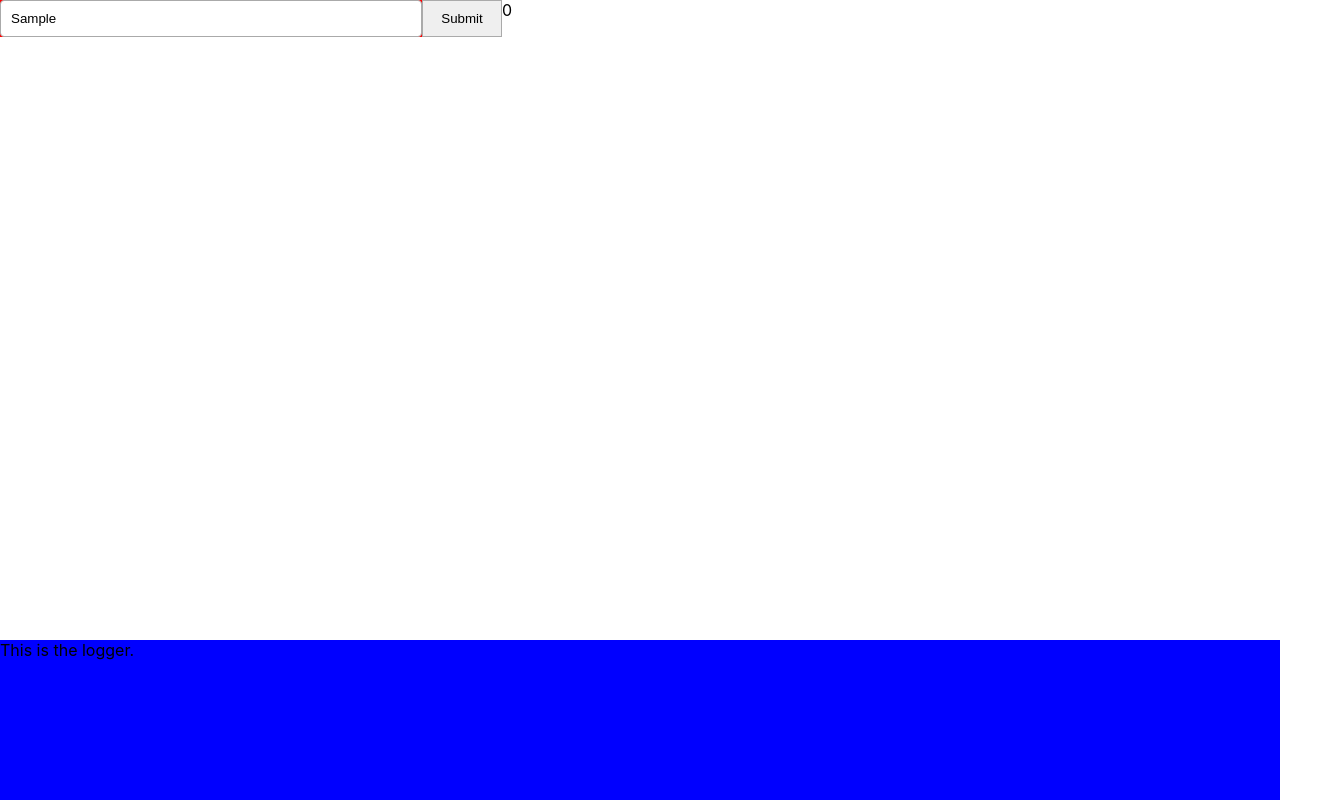
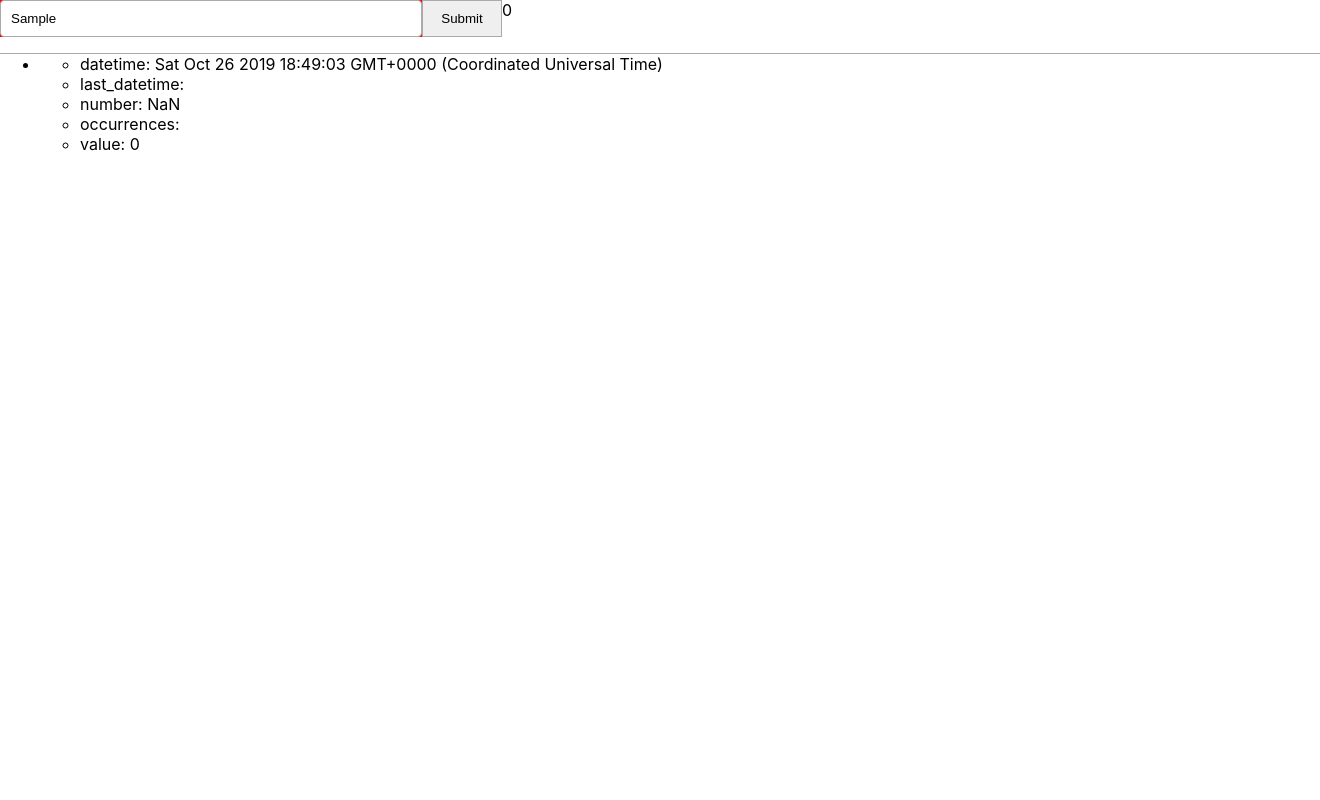
Before and after one commit to avarona/backstage-FE-challenge, a React (Create React App) app: page / in a window 1280 px wide. Both pictures are taken after typing "Sample" into the empty fields and a click on the button "Submit". Shown: the whole page, 1320 px wide, since content can reach past the window. Built offline with nearby package versions, Linux system fonts and the light colour scheme.

Commit message:
log api requests in Logger

```diff
--- a/src/api.ts
+++ b/src/api.ts
@@ -1,4 +1,4 @@
-export const sumOfSquares = (n: number) => {
+const sumOfSquares = (n: number) => {
   let sum = 0;
   for(let i = 1; i <= n; i++) {
     sum += Math.pow(i, 2);
@@ -6,7 +6,7 @@ export const sumOfSquares = (n: number) => {
   return sum;
 };
 
-export const squareOfSum = (n: number) => {
+const squareOfSum = (n: number) => {
   let sum = 0;
   for(let i = 1; i <= n; i++) {
     sum += i;
@@ -14,7 +14,7 @@ export const squareOfSum = (n: number) => {
   return Math.pow(sum, 2);
 };
 
-export const calculateDifference = (n: number) => {
+const calculateDifference = (n: number) => {
   return Math.abs(squareOfSum(n) - sumOfSquares(n));
 };
 
@@ -22,7 +22,7 @@ export const getDifferenceOfSquares = (n: number) => {
   return new Promise((resolve, reject) => {
     try {
       resolve({
-        datetime: new Date(), //current date/time of this request,
+        datetime: new Date().toString(), //current date/time of this request,
         value: calculateDifference(n), // solution,
         number: n, // input number
         occurrences: '',  // the number of times input has been requested
--- /dev/null
+++ b/src/components/LogItem/index.tsx
@@ -0,0 +1,28 @@
+import React from 'react';
+
+export type Props = {
+  // could be global declaration if logging other types of items
+  item: {
+    datetime: string;
+    value: string;
+    number: string;
+    occurrences: string;
+    last_datetime: string;
+  }
+}
+
+type Keys = Array<keyof Props['item']>;
+
+const LogItem = ({ item }: Props) => {
+  const itemProperties = Object.keys(item).sort() as Keys;
+
+  return (
+    <ul>
+      {itemProperties.map((key, i) => {
+        return <li key={i}>{key}: {item[key]}</li>
+      })}
+    </ul>
+  )
+};
+
+export default LogItem;
--- a/src/components/Logger/index.tsx
+++ b/src/components/Logger/index.tsx
@@ -1,10 +1,19 @@
 import React from 'react';
 import styles from './styles.module.scss';
+import LogItem, { Props as LogItemProps} from '../LogItem';
 
-const Logger = () => (
-  <div className={styles.loggerContainer}>
-    This is the logger.
-  </div>
+export type Props = {
+  log: Array<LogItemProps['item']>;
+}
+
+const Logger = ({ log }: Props) => (
+  <ul className={styles.loggerContainer}>
+    {log.map((item, i) => (
+      <li key={i}>
+        <LogItem item={item}/>
+      </li>
+    ))}
+  </ul>
 )
 
 export default Logger;
--- a/src/components/Logger/styles.module.scss
+++ b/src/components/Logger/styles.module.scss
@@ -1,5 +1,6 @@
 .loggerContainer {
   width: 100%;
   min-height: 20%;
-  background-color: blue;
+  border-top: 1px solid #aaa;
+  overflow-y: auto
 }
--- a/src/containers/App/index.tsx
+++ b/src/containers/App/index.tsx
@@ -1,14 +1,10 @@
 import React from 'react';
 import styles from './styles.module.scss';
 import Form from '../Form';
-import Logger from '../../components/Logger';
 
 const App = () => (
   <div className={styles.appContainer}>
-    <div className={styles.appContent}>
-      <Form />
-    </div>
-    <Logger />
+    <Form />
   </div>
 );
 
--- a/src/containers/App/styles.module.scss
+++ b/src/containers/App/styles.module.scss
@@ -4,7 +4,3 @@
   width: 100vw;
   height: 100vh;
 }
-
-.appContent {
-  height: 80%;
-}
--- a/src/containers/Form/index.tsx
+++ b/src/containers/Form/index.tsx
@@ -2,18 +2,21 @@ import React from 'react';
 import styles from './styles.module.scss';
 import FormInput from '../../components/FormInput';
 import Button from '../../components/Button';
+import Logger, { Props as LoggerProps } from '../../components/Logger';
 
 import { getDifferenceOfSquares } from '../../api';
 
 type State = {
   inputValue: string;
   resultValue: string;
+  log: LoggerProps['log'];
 };
 
 class Form extends React.Component<{}, State> {
   state = {
     inputValue: '',
     resultValue: '',
+    log: [],
   }
 
   onChange = (e: React.FormEvent<HTMLInputElement>) => {
@@ -22,12 +25,12 @@ class Form extends React.Component<{}, State> {
 
   onSubmit = (e: React.FormEvent) => {
     e.preventDefault();
-    const { inputValue } = this.state;
+    const { inputValue, log } = this.state;
     const payload = Number(inputValue);
 
     // make request to backend for the calculation
     getDifferenceOfSquares(payload).then((res: any) => {
-      this.setState({ resultValue: res.value })
+      this.setState({ resultValue: res.value, log: [...log, res] })
     }).catch((err) => console.error(err));
 
     // clear the state
@@ -35,13 +38,17 @@ class Form extends React.Component<{}, State> {
   }
 
   render() {
-    const { inputValue, resultValue } = this.state;
+    const { inputValue, resultValue, log } = this.state;
     return (
-      <form className={styles.formContainer} onSubmit={this.onSubmit}>
-        <FormInput onChange={this.onChange} value={inputValue} />
-        <Button text="Submit" />
-        {resultValue}
-      </form>
+      <>
+        <form className={styles.formContainer} onSubmit={this.onSubmit}>
+          <FormInput onChange={this.onChange} value={inputValue} />
+          <Button text="Submit" />
+          {resultValue}
+        </form>
+
+        <Logger log={log}/>
+      </>
     )
   }
 }
--- a/tsconfig.json
+++ b/tsconfig.json
@@ -15,7 +15,7 @@
     "module": "esnext",
     "moduleResolution": "node",
     "resolveJsonModule": true,
-    "isolatedModules": true,
+    "isolatedModules": false,
     "noEmit": true,
     "jsx": "react"
   },
```
